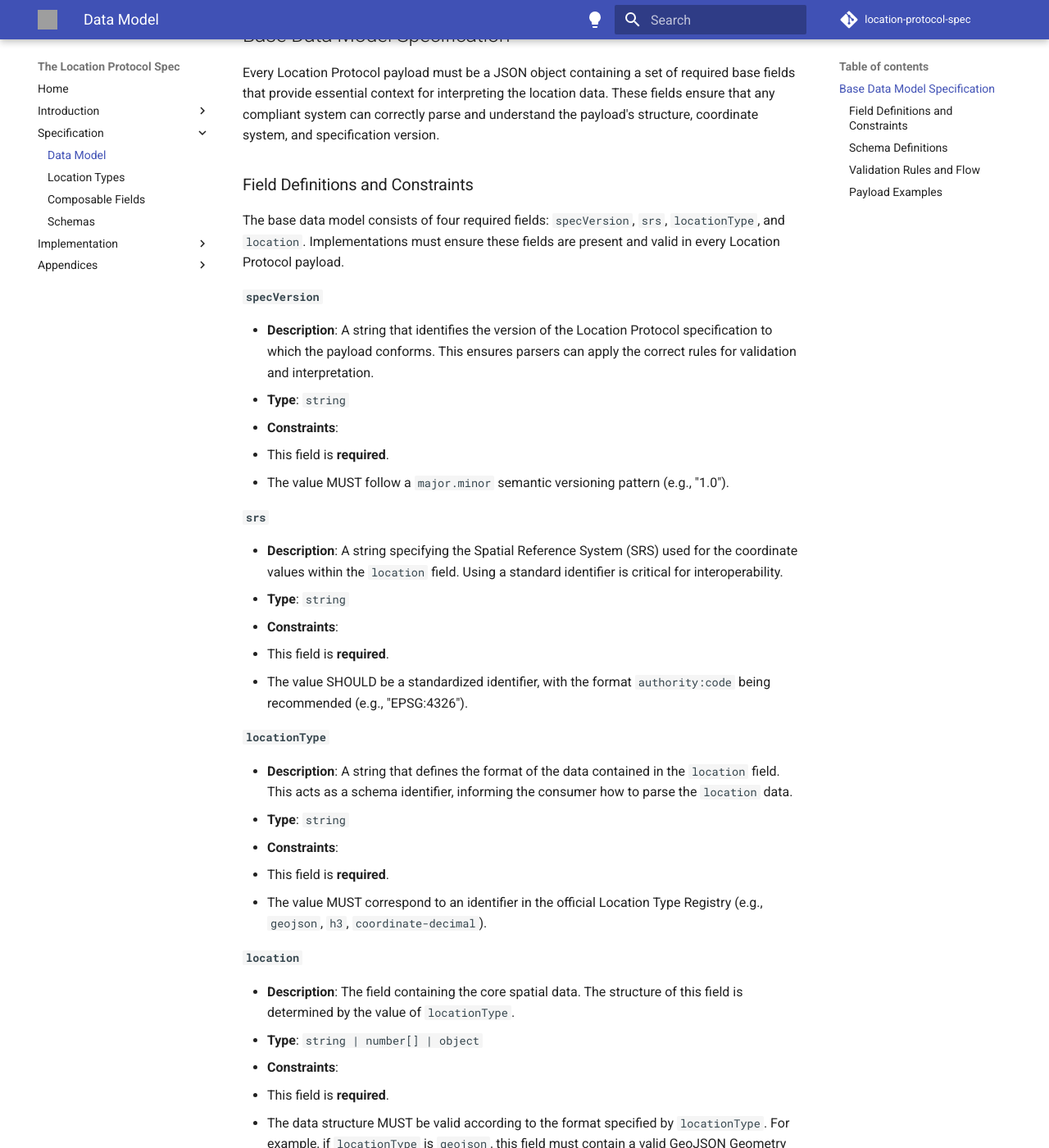
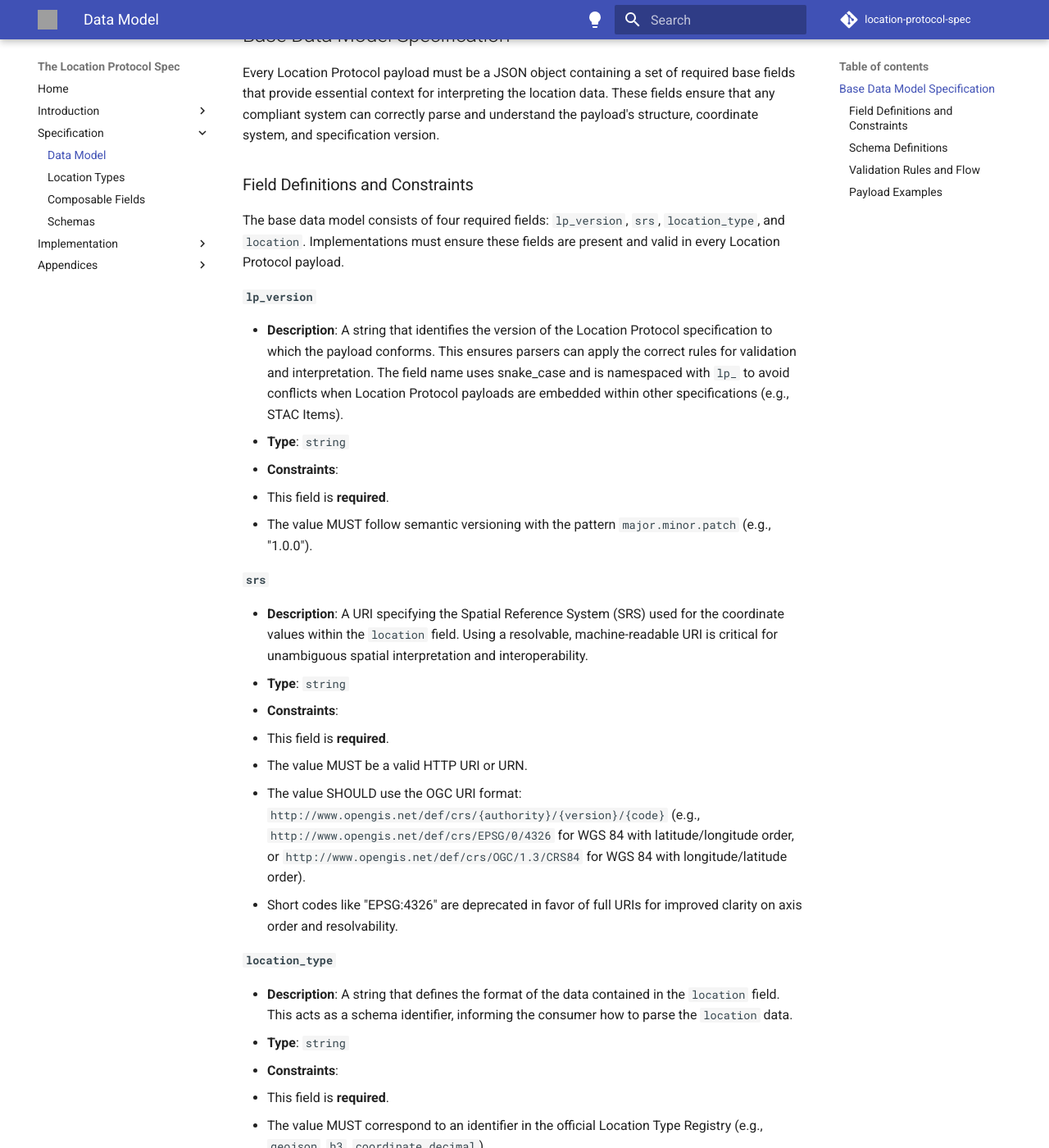
Before and after one commit to DecentralizedGeo/location-protocol-spec, an MkDocs documentation site: the page built from docs/spec-page/specification/data-model.md, in a window 1280 px wide and 1400 px high, scrolled down 195 px. Shown: the whole window at 82% size. Built offline with MkDocs 1.6.1 and Material for MkDocs 9.7.7, drawn with Linux system fonts in a browser that asks for light colours; comment, search, counter and statistics services are not loaded; some of the changed text lies outside the part shown; grey boxes are pictures that could not be loaded.

Commit message:
Draft Location Protocol v0.2 specification
Major changes:
- Rename fields to snake_case: lp_version, location_type, event_timestamp, media_data, media_type, recipe_type, recipe_payload
- Update srs field to require OGC HTTP URI format (http://www.opengis.net/def/crs/...)
- Add attributes and attributes_schema fields for structured metadata
- Change versioning to full semver (1.0.0)
- Update terminology: "attestation" -> "record" for generalization
- Add comprehensive README with clear WHY and differentiation from GeoJSON/STAC/KML/Overture

Updated files:
- README.md: New "Why Location Protocol?" section with comparison table
- data-model.md: All base field definitions updated with new names and constraints
- schemas.md: Complete JSON Schema with v0.2 field names
- composable-fields.md: Snake_case fields + new attributes extension
- core-concepts.md: Updated terminology and examples
- location-types.md: Updated field references

🤖 Generated with Claude Code

Co-Authored-By: Claude <noreply@anthropic.com>

````diff
--- a/docs/spec-page/specification/data-model.md
+++ b/docs/spec-page/specification/data-model.md
@@ -4,39 +4,41 @@ Every Location Protocol payload must be a JSON object containing a set of requir
 
 ### Field Definitions and Constraints
 
-The base data model consists of four required fields: `specVersion`, `srs`, `locationType`, and `location`. Implementations must ensure these fields are present and valid in every Location Protocol payload.
+The base data model consists of four required fields: `lp_version`, `srs`, `location_type`, and `location`. Implementations must ensure these fields are present and valid in every Location Protocol payload.
 
-**`specVersion`**
+**`lp_version`**
 
-- **Description**: A string that identifies the version of the Location Protocol specification to which the payload conforms. This ensures parsers can apply the correct rules for validation and interpretation.
+- **Description**: A string that identifies the version of the Location Protocol specification to which the payload conforms. This ensures parsers can apply the correct rules for validation and interpretation. The field name uses snake_case and is namespaced with `lp_` to avoid conflicts when Location Protocol payloads are embedded within other specifications (e.g., STAC Items).
 - **Type**: `string`
 - **Constraints**:
   - This field is **required**.
-  - The value MUST follow a `major.minor` semantic versioning pattern (e.g., "1.0").
+  - The value MUST follow semantic versioning with the pattern `major.minor.patch` (e.g., "1.0.0").
 
 **`srs`**
 
-- **Description**: A string specifying the Spatial Reference System (SRS) used for the coordinate values within the `location` field. Using a standard identifier is critical for interoperability.
+- **Description**: A URI specifying the Spatial Reference System (SRS) used for the coordinate values within the `location` field. Using a resolvable, machine-readable URI is critical for unambiguous spatial interpretation and interoperability.
 - **Type**: `string`
 - **Constraints**:
   - This field is **required**.
-  - The value SHOULD be a standardized identifier, with the format `authority:code` being recommended (e.g., "EPSG:4326").
+  - The value MUST be a valid HTTP URI or URN.
+  - The value SHOULD use the OGC URI format: `http://www.opengis.net/def/crs/{authority}/{version}/{code}` (e.g., `http://www.opengis.net/def/crs/EPSG/0/4326` for WGS 84 with latitude/longitude order, or `http://www.opengis.net/def/crs/OGC/1.3/CRS84` for WGS 84 with longitude/latitude order).
+  - Short codes like "EPSG:4326" are deprecated in favor of full URIs for improved clarity on axis order and resolvability.
 
-**`locationType`**
+**`location_type`**
 
 - **Description**: A string that defines the format of the data contained in the `location` field. This acts as a schema identifier, informing the consumer how to parse the `location` data.
 - **Type**: `string`
 - **Constraints**:
   - This field is **required**.
-  - The value MUST correspond to an identifier in the official Location Type Registry (e.g., `geojson`, `h3`, `coordinate-decimal`).
+  - The value MUST correspond to an identifier in the official Location Type Registry (e.g., `geojson`, `h3`, `coordinate_decimal`).
 
 **`location`**
 
-- **Description**: The field containing the core spatial data. The structure of this field is determined by the value of `locationType`.
+- **Description**: The field containing the core spatial data. The structure of this field is determined by the value of `location_type`.
 - **Type**: `string | number[] | object`
 - **Constraints**:
   - This field is **required**.
-  - The data structure MUST be valid according to the format specified by `locationType`. For example, if `locationType` is `geojson`, this field must contain a valid GeoJSON Geometry Object as defined in RFC 7946.
+  - The data structure MUST be valid according to the format specified by `location_type`. For example, if `location_type` is `geojson`, this field must contain a valid GeoJSON Geometry Object as defined in RFC 7946.
 
 ### Schema Definitions
 
@@ -52,39 +54,40 @@ This schema can be used for programmatic validation of Location Protocol payload
   "description": "The base structure for a Location Protocol payload.",
   "type": "object",
   "properties": {
-    "specVersion": {
-      "description": "The specification version (e.g., '1.0').",
+    "lp_version": {
+      "description": "The specification version (e.g., '1.0.0').",
       "type": "string",
-      "pattern": "^\\d+\\.\\d+$"
+      "pattern": "^\\d+\\.\\d+\\.\\d+$"
     },
     "srs": {
-      "description": "The Spatial Reference System identifier (e.g., 'EPSG:4326').",
-      "type": "string"
+      "description": "The Spatial Reference System URI (e.g., 'http://www.opengis.net/def/crs/EPSG/0/4326').",
+      "type": "string",
+      "format": "uri"
     },
-    "locationType": {
+    "location_type": {
       "description": "The format of the 'location' field, from the Location Type Registry.",
       "type": "string"
     },
     "location": {
-      "description": "The spatial data, whose structure is defined by 'locationType'."
+      "description": "The spatial data, whose structure is defined by 'location_type'."
     }
   },
-  "required": ["specVersion", "srs", "locationType", "location"]
+  "required": ["lp_version", "srs", "location_type", "location"]
 }
 ```
 
 ### Validation Rules and Flow
 
-Validation is a sequential process. An implementation must check for the presence and syntactic validity of all required base fields before proceeding to semantic validation (i.e., checking if the `location` data matches the `locationType`).
+Validation is a sequential process. An implementation must check for the presence and syntactic validity of all required base fields before proceeding to semantic validation (i.e., checking if the `location` data matches the `location_type`).
 
 **Validation Checks**
 
 - The payload MUST be a valid JSON object.
-- The `specVersion` field MUST be present and its value MUST match the `major.minor` version pattern.
-- The `srs` field MUST be present and contain a non-empty string.
-- The `locationType` field MUST be present and contain a non-empty string.
+- The `lp_version` field MUST be present and its value MUST match the `major.minor.patch` semantic versioning pattern.
+- The `srs` field MUST be present and contain a valid URI.
+- The `location_type` field MUST be present and contain a non-empty string.
 - The `location` field MUST be present.
-- The value of the `location` field MUST validate against the schema defined for the given `locationType`.
+- The value of the `location` field MUST validate against the schema defined for the given `location_type`.
 
 **Validation Flowchart**
 The following diagram illustrates the validation sequence for the base fields.
@@ -95,9 +98,9 @@ graph TD
     B -- Yes --> C{Are all required base fields present?};
     B -- No --> Z[Fail: Invalid JSON];
     C -- No --> Y[Fail: Missing Required Field];
-    C -- Yes --> D{Is 'specVersion' format valid?};
-    D -- No --> X[Fail: Invalid specVersion];
-    D -- Yes --> E{Is 'location' data valid for 'locationType'?};
+    C -- Yes --> D{Is 'lp_version' format valid?};
+    D -- No --> X[Fail: Invalid lp_version];
+    D -- Yes --> E{Is 'location' data valid for 'location_type'?};
     E -- No --> W[Fail: Mismatched Location Data];
     E -- Yes --> V[Success: Base Fields Valid];
 
@@ -118,9 +121,9 @@ This example shows a correctly formatted payload using the `geojson` location ty
 
 ```json
 {
-  "specVersion": "1.0",
-  "srs": "EPSG:4326",
-  "locationType": "geojson",
+  "lp_version": "1.0.0",
+  "srs": "http://www.opengis.net/def/crs/OGC/1.3/CRS84",
+  "location_type": "geojson",
   "location": {
     "type": "Point",
     "coordinates": [-103.771556, 44.967243]
@@ -134,8 +137,8 @@ These examples demonstrate common validation errors.
 ```json
 // Invalid: Missing the required 'srs' field.
 {
-  "specVersion": "1.0",
-  "locationType": "geojson",
+  "lp_version": "1.0.0",
+  "location_type": "geojson",
   "location": {
     "type": "Point",
     "coordinates": [-103.771556, 44.967243]
@@ -144,11 +147,11 @@ These examples demonstrate common validation errors.
 ```
 
 ```json
-// Invalid: 'specVersion' does not match the required pattern.
+// Invalid: 'lp_version' does not match the required pattern.
 {
-  "specVersion": "v1",
-  "srs": "EPSG:4326",
-  "locationType": "geojson",
+  "lp_version": "v1",
+  "srs": "http://www.opengis.net/def/crs/OGC/1.3/CRS84",
+  "location_type": "geojson",
   "location": {
     "type": "Point",
     "coordinates": [-103.771556, 44.967243]
@@ -157,11 +160,11 @@ These examples demonstrate common validation errors.
 ```
 
 ```json
-// Invalid: 'location' data (an array) does not match the 'geojson' locationType (expects an object).
+// Invalid: 'location' data (an array) does not match the 'geojson' location_type (expects an object).
 {
-  "specVersion": "1.0",
-  "srs": "EPSG:4326",
-  "locationType": "geojson",
+  "lp_version": "1.0.0",
+  "srs": "http://www.opengis.net/def/crs/OGC/1.3/CRS84",
+  "location_type": "geojson",
   "location": [-103.771556, 44.967243]
 }
 ```
````
Also changed, not shown: README.md (+71 -4 lines), docs/spec-page/introduction/core-concepts.md (+28 -26 lines), docs/spec-page/specification/composable-fields.md (+91 -33 lines), docs/spec-page/specification/location-types.md (+13 -13 lines), docs/spec-page/specification/schemas.md (+52 -36 lines).
